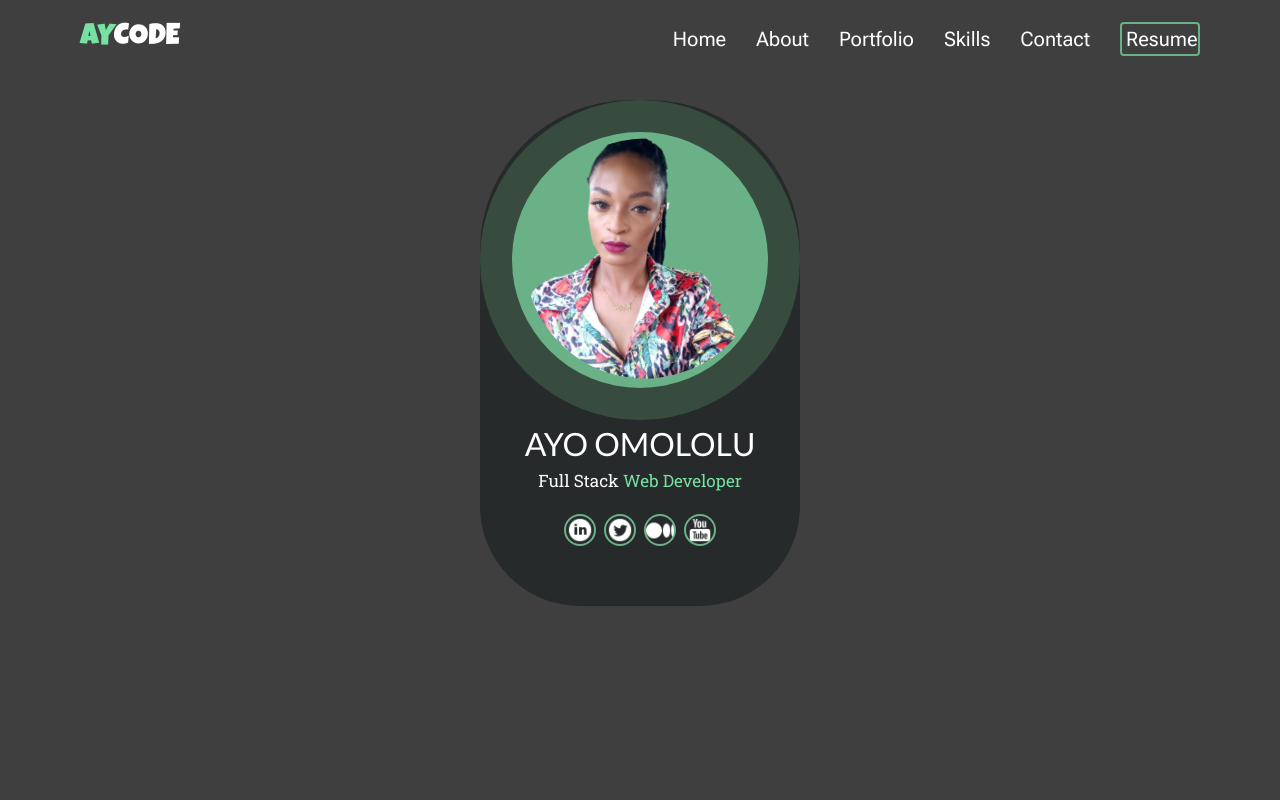
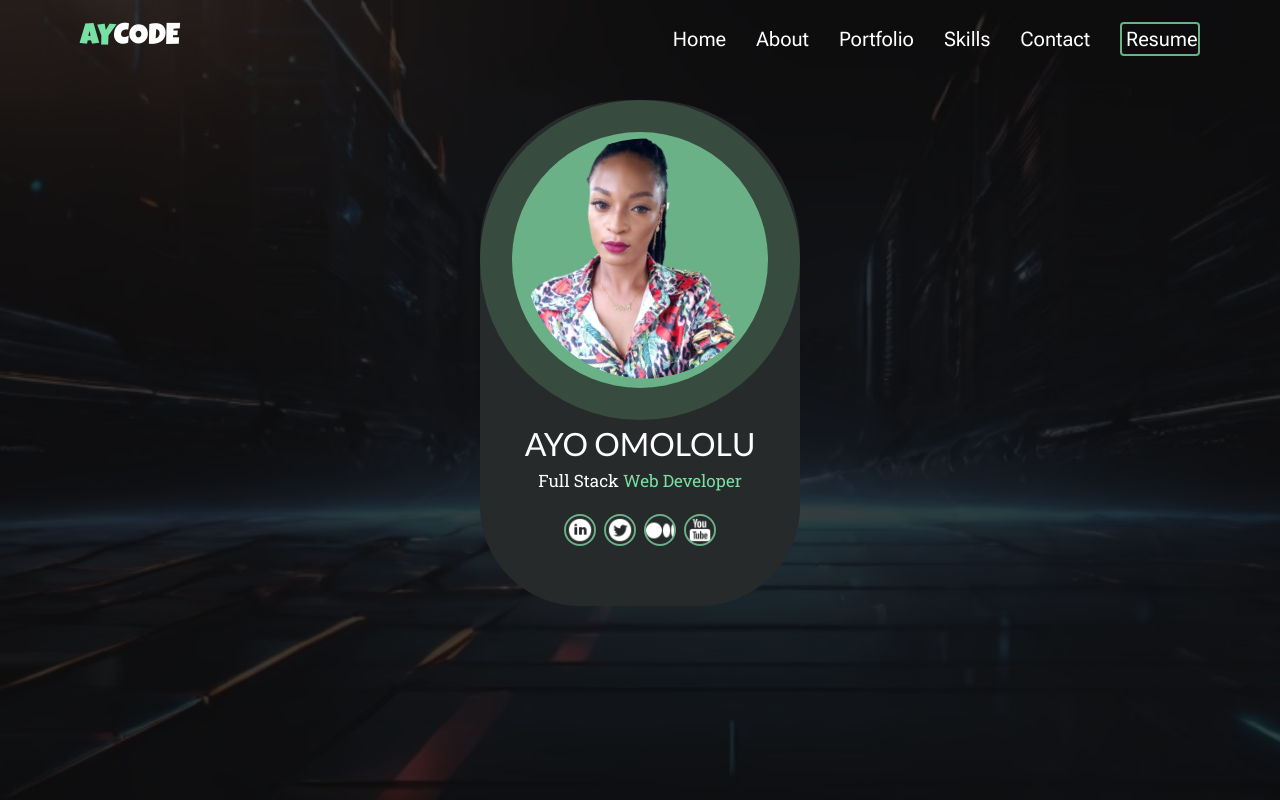
Before and after one commit to Ayokunnumi1/ayokunnumi-portfolio, a React (Create React App) app in the folder front-end/: page / in a window 1280 px wide. Shown: the top 800 px of the page. Built offline with nearby package versions, Linux system fonts and the light colour scheme; no server answers.

Commit message:
Add bkgd to custom css

```diff
--- a/front-end/src/app.css
+++ b/front-end/src/app.css
@@ -199,6 +199,11 @@
   background-color: #101011;
 }
 
+/* Default background image using JPG */
+.bg-home-pg-bg-image {
+  background-image: url('./assets/tech-bg.jpg')
+}
+
 .nav-link {
   position: fixed;
   top: 0;
@@ -245,6 +250,26 @@
 
 .no-scroll {
   overflow: hidden;
+}
+
+@supports (background-image: url('./assets/tech-bg.webp')) {
+  .nav-link {
+    background-image: url('./assets/tech-bg.webp');
+  }
+
+  .bg-home-pg-bg-image {
+    background-image: url('./assets/tech-bg.webp');
+  }
+}
+
+@supports (background-image: url('./assets/tech-bg.avif')) {
+  .nav-link {
+    background-image: url('./assets/tech-bg.avif');
+  }
+
+  .bg-home-pg-bg-image {
+    background-image: url('./assets/tech-bg.avif');
+  }
 }
 
 .active-hover-effect:hover {
@@ -369,6 +394,7 @@
   font-size: 25px;
   font-weight: 600;
 }
+
 .project-description {
   margin: 20px 0;
 }
```
